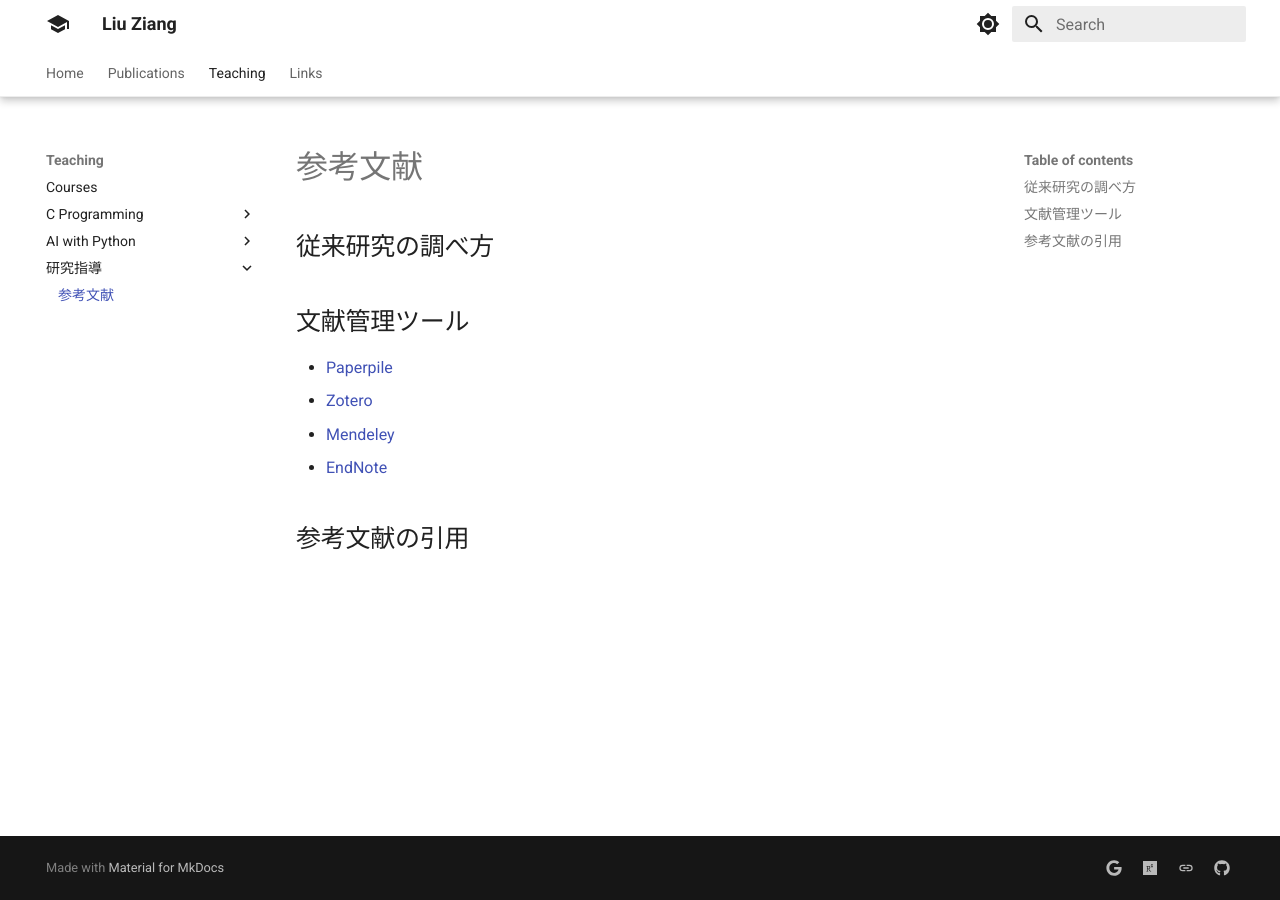
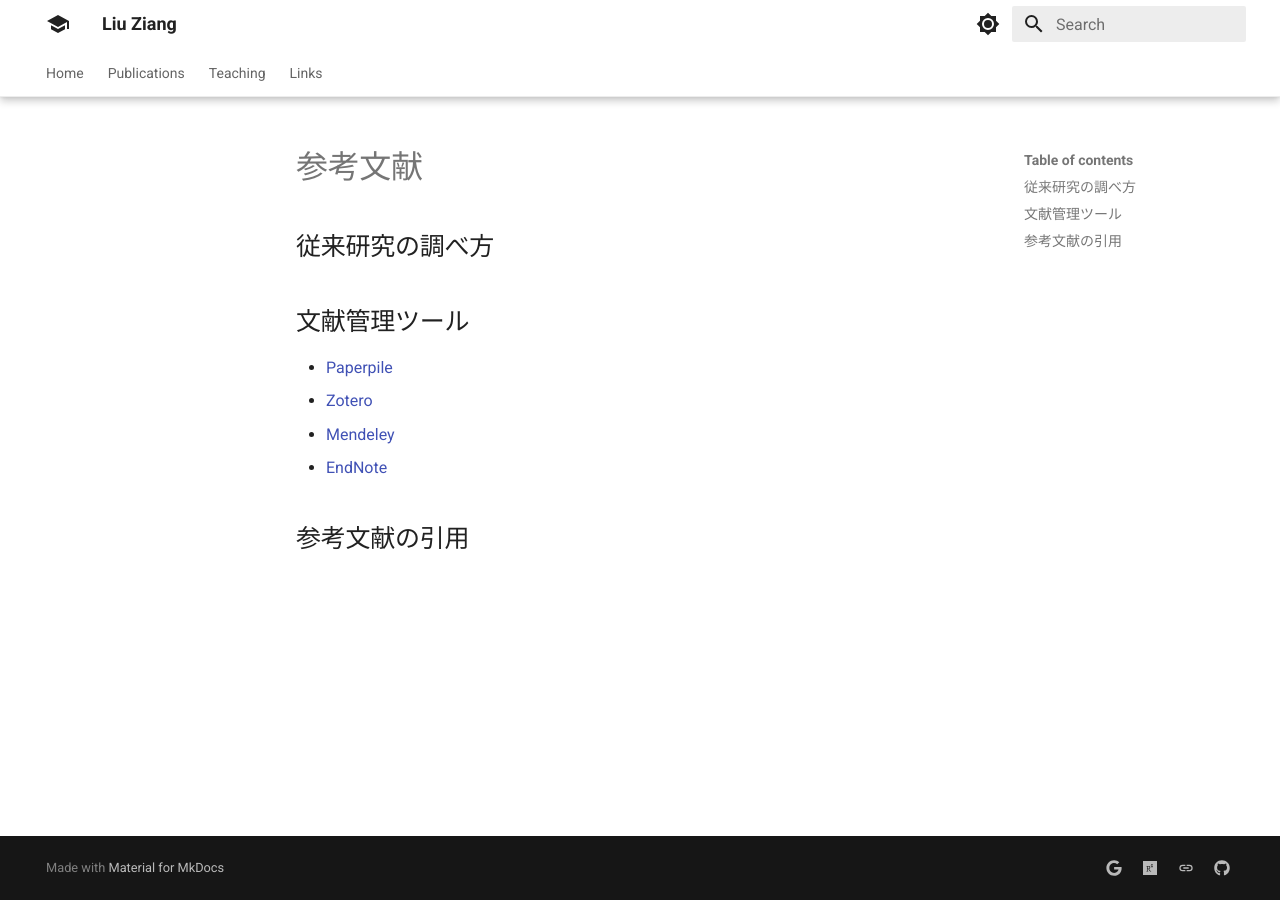
Before and after one commit to zi-ang-liu/zi-ang-liu.github.io, an MkDocs documentation site: the page built from docs/blog/参考文献.md, in a window 1280 px wide. Built offline with MkDocs 1.6.1 and Material for MkDocs 9.7.7, drawn with Linux system fonts in a browser that asks for light colours; part of the change alters nothing that is shown.

Commit message:
Update mkdocs.yml

```diff
--- a/mkdocs.yml
+++ b/mkdocs.yml
@@ -55,14 +55,14 @@ nav:
   - Publications: publications.md
   - Teaching:
     - Courses: teaching.md
-    - C Programming:
-      - 講義資料: courses/c_programming/material.md
-      - 演習問題（前半）: courses/c_programming/prob_1.md
-      - 演習問題（後半）: courses/c_programming/prob_2.md
-    - AI with Python:
-      - 講義資料: courses/ai_python/materal.md
-    - 研究指導:
-      - 参考文献: blog/参考文献.md
+    # - C Programming:
+    #   - 講義資料: courses/c_programming/material.md
+    #   - 演習問題（前半）: courses/c_programming/prob_1.md
+    #   - 演習問題（後半）: courses/c_programming/prob_2.md
+    # - AI with Python:
+    #   - 講義資料: courses/ai_python/materal.md
+    # - 研究指導:
+    #   - 参考文献: blog/参考文献.md
   - Links: links.md
 
 extra:
```
